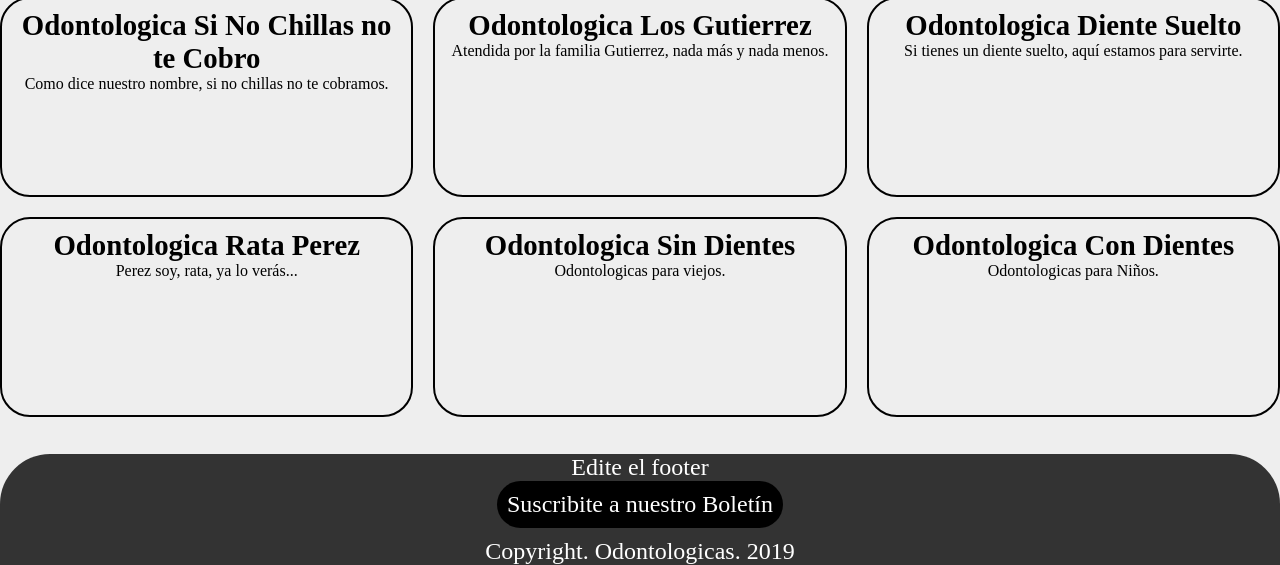
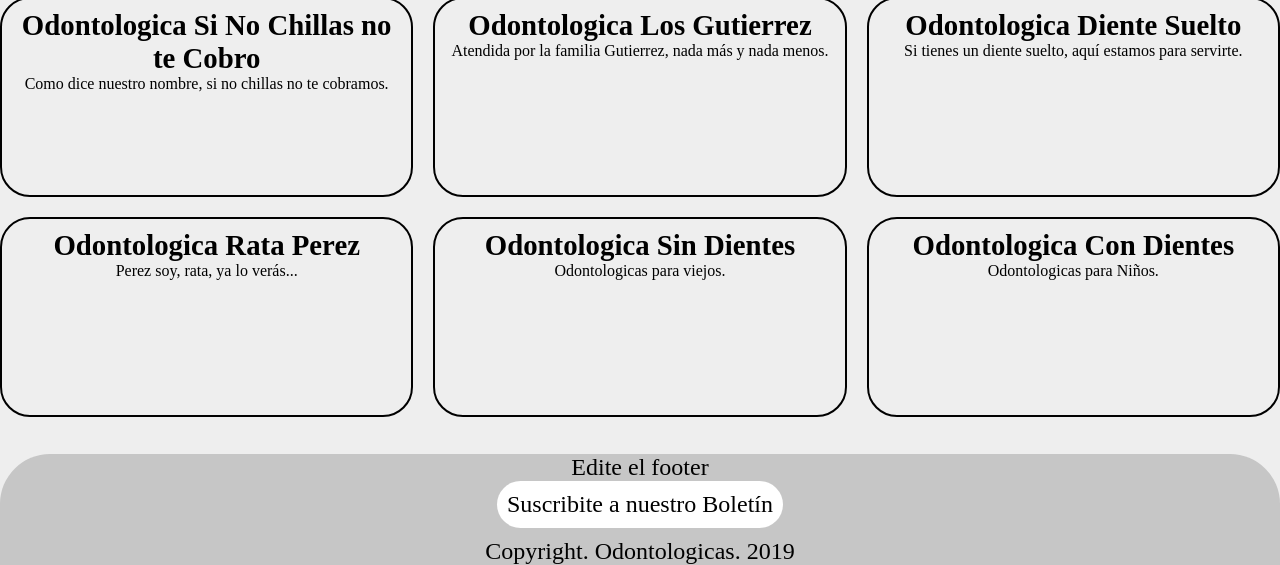
Before and after one commit to taneralberto/odontologicas, a plain HTML site: page index.html in a window 1280 px wide. Shown: the part 235-800 px from the top of the page. Drawn offline with Linux system fonts and the light colour scheme.

Commit message:
Estilos del footer arreglados

```diff
--- a/css/styles.css
+++ b/css/styles.css
@@ -71,12 +71,12 @@ section{
 
 footer{
     min-height: 100px;
-    background: #333;
+    background: hsla(0,0%,15%,.2);
     border-radius: 50px 50px 0 0;
     display: flex;
     justify-content: center;
     flex-direction: column;
-    color: #fff;
+    color: #000;
     font-size: 24px;
     align-items: center;
     position: absolute;
@@ -86,7 +86,7 @@ footer{
 }
 
 footer div{
-    background: #000;
+    background: #fff;
     padding: 10px;
     border-radius: 50px;
     margin-bottom: 10px;
```
